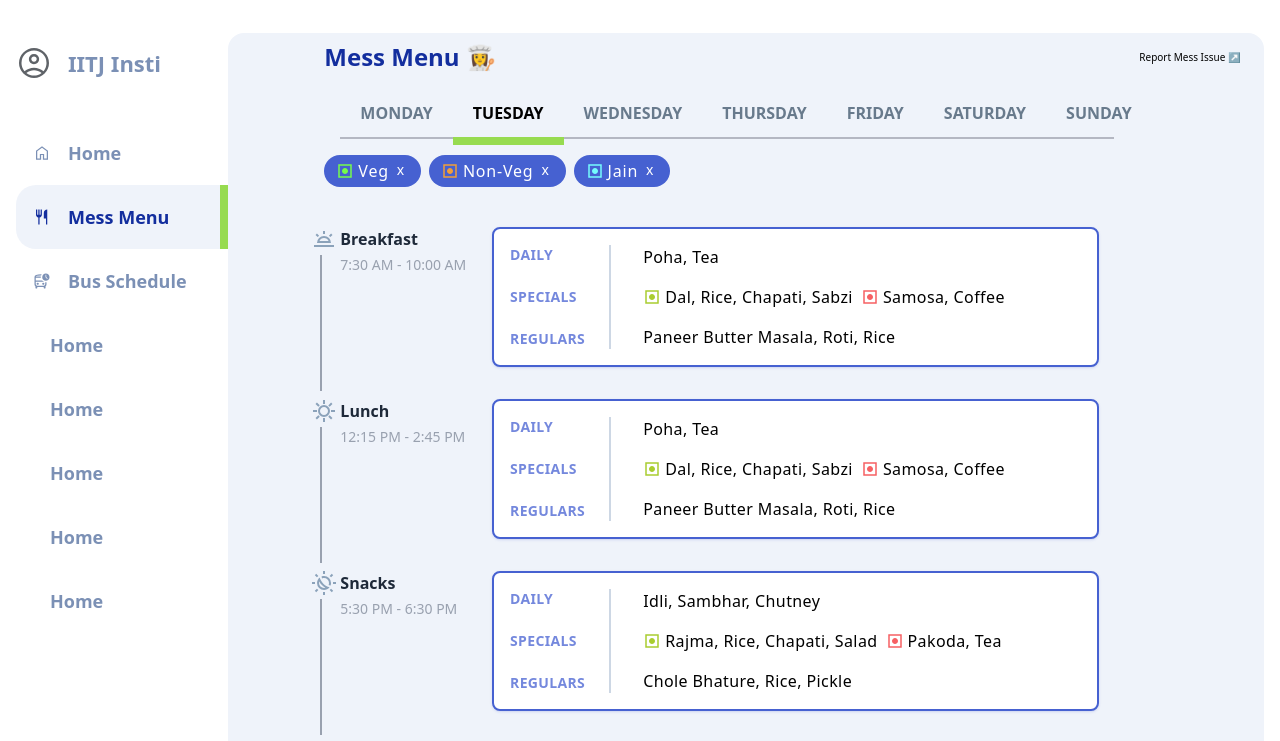
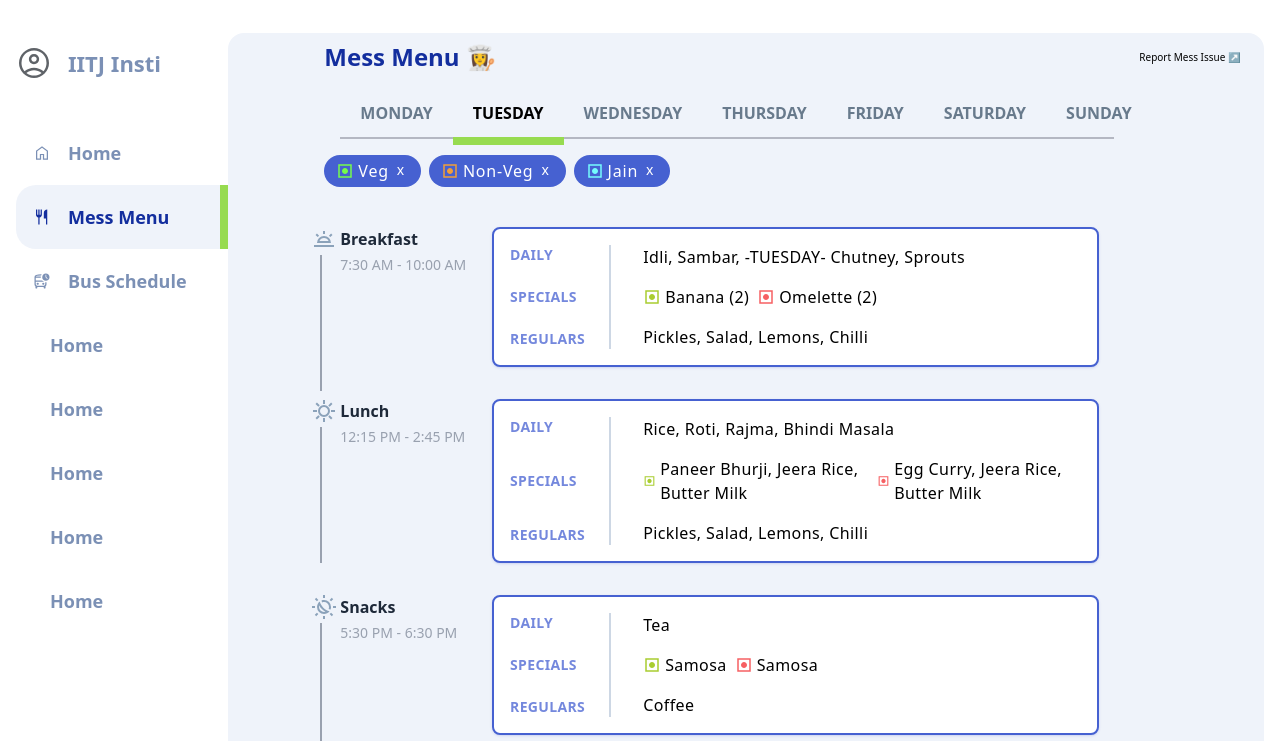
Before and after one commit to HerilMistry/IITJInstiWebApp, a React (Vite) app: page /messmenu in a window 1280 px wide. Shown: the top 741 px of the page. Built offline with nearby package versions, Linux system fonts and the light colour scheme.

Commit message:
Made json data and rendered it 	modified:   src/components/messmenu/MealBox.jsx 	modified:   src/components/messmenu/MealTimeline.jsx 	modified:   src/data/messmenu.json 	modified:   src/pages/MessMenu.jsx

```diff
--- a/src/components/messmenu/MealBox.jsx
+++ b/src/components/messmenu/MealBox.jsx
@@ -1,6 +1,6 @@
 import React from 'react'
 
-function MealBox({menuData}) {
+function MealBox({menuData,selectedOptions}) {
     return (
       <div className="w-full flex rounded-lg bg-white gap-x-8 border-2 border-[#4661D1] shadow shadow-[#2538C61F] py-4 px-4 divide-x-2 divide-[#CDD7E4]">
         <div className="flex flex-col gap-y-4 text-sm justify-between text-[#7488DD] font-semibold -tracking-tight pr-6">
@@ -9,18 +9,18 @@ function MealBox({menuData}) {
           <span>REGULARS</span>
         </div>
         <div className="flex flex-col gap-y-4 justify-between font-medium -tracking-tight">
-          <span>{menuData.menuItemBreakfast}</span>
+          <span>{menuData.daily}</span>
           <div className="flex gap-x-2">
-            <span className="flex items-center gap-x-1">
+            {selectedOptions.includes('Veg') && <span className="flex items-center gap-x-1">
               <svg xmlns="http://www.w3.org/2000/svg" height="18px" viewBox="0 -960 960 960" width="18px" fill='#A9CD30'><path d="M120-120v-720h720v720H120Zm80-80h560v-560H200v560Zm280-120q-66 0-113-47t-47-113q0-66 47-113t113-47q66 0 113 47t47 113q0 66-47 113t-113 47Z" /></svg>
-              {menuData.menuItemLunch}
-            </span>
-            <span className="flex items-center gap-x-1">
+              {menuData.specials.veg}
+            </span>}
+            {selectedOptions.includes('Non-Veg') && <span className="flex items-center gap-x-1">
               <svg xmlns="http://www.w3.org/2000/svg" height="18px" viewBox="0 -960 960 960" width="18px" fill='#F66063'><path d="M120-120v-720h720v720H120Zm80-80h560v-560H200v560Zm280-120q-66 0-113-47t-47-113q0-66 47-113t113-47q66 0 113 47t47 113q0 66-47 113t-113 47Z" /></svg>
-              {menuData.menuItemSnacks}
-            </span>
+              {menuData.specials.nonveg}
+            </span>}
           </div>
-          <span>{menuData.menuItemDinner}</span>
+          <span>{menuData.regulars}</span>
         </div>
       </div>
     )
--- a/src/components/messmenu/MealTimeline.jsx
+++ b/src/components/messmenu/MealTimeline.jsx
@@ -1,6 +1,6 @@
 import { useEffect, useState } from "react";
 import MealBox from "./MealBox";
-import data from '../../data/messmenu.json'
+
 
 const meals = [
   { name: "Breakfast", time: "7:30 AM - 10:00 AM"},
@@ -12,14 +12,15 @@ const meals = [
 const timings = [[730, 1000], [1215, 1445], [1730, 1830], [1945, 2330]]
 
 
-export default function MealTimeline() {
+export default function MealTimeline({menuData, selectedOptions}) {
 
   const date = new Date;
   const hours = date.getHours()
   const mins = date.getMinutes()
   const [time, setTime] = useState(hours * 100 + mins)
 
-  const [menuData,setMenuData] = useState(data.menuData);
+  const menuDataArray = [menuData.menuItemBreakfast,menuData.menuItemLunch,menuData.menuItemSnacks,menuData.menuItemDinner];
+
 
 
 
@@ -43,13 +44,13 @@ export default function MealTimeline() {
   return (
     <div className="w-full flex flex-col items-start pl-4 space-y-8 p-6">
       {meals.map((meal, index) => (
-        <TimeSegement index={index} meal={meal} menuData={menuData[index]} isActive={time>=timings[index][0] && time<=timings[index][1]}/>
+        <TimeSegement index={index} meal={meal} menuData={menuDataArray[index]} selectedOptions={selectedOptions} isActive={time>=timings[index][0] && time<=timings[index][1]}/>
       ))}
     </div>
   );
 }
 
-function TimeSegement({index,meal,menuData,isActive}) {
+function TimeSegement({index,meal,menuData,isActive, selectedOptions}) {
 
   const icons = [
     <svg xmlns="http://www.w3.org/2000/svg" height="24px" viewBox="0 -960 960 960" width="24px" fill={(isActive)? '#0E2277':'#8BA2BA'}><path d="m734-556-56-58 86-84 56 56-86 86ZM80-160v-80h800v80H80Zm360-520v-120h80v120h-80ZM226-558l-84-86 56-56 86 86-58 56Zm71 158h366q-23-54-72-87t-111-33q-62 0-111 33t-72 87Zm-97 80q0-117 81.5-198.5T480-600q117 0 198.5 81.5T760-320H200Zm280-80Z" /></svg>,
@@ -68,7 +69,7 @@ function TimeSegement({index,meal,menuData,isActive}) {
         </div>
         <p className={(isActive? 'text-[#1839C6]' : 'text-gray-400')+' text-sm font-medium'}>{meal.time}</p>
       </div>
-      <MealBox menuData={menuData}/>
+      <MealBox menuData={menuData} selectedOptions={selectedOptions}/>
     </div>
   );
 }
--- a/src/data/messmenu.json
+++ b/src/data/messmenu.json
@@ -4,64 +4,261 @@
         "year": 2024,
         "month": 1,
         "day": 0,
-            "menuItemBreakfast": "Poha, Tea",
-            "menuItemLunch": "Dal, Rice, Chapati, Sabzi",
-            "menuItemSnacks": "Samosa, Coffee",
-            "menuItemDinner": "Paneer Butter Masala, Roti, Rice"
+        "menuItemBreakfast": {
+          "daily": "Brown and White Bread, -MONDAY- Jam, Butter, Corn Flakes, Salad",
+          "specials": {
+            "veg": "Banana (2)",
+            "nonveg": "Boiled egg (2)"
+          },
+          "regulars": "Pickles, Salad, Lemons, Chilli"
+        },
+        "menuItemLunch": {
+          "daily": "Rice, Roti, Kofta, Aaloo Matar",
+          "specials": {
+            "veg": "Aaloo Achari, Palak Puri, Lassi",
+            "nonveg": "Aaloo Achari, Palak Puri, Lassi"
+          },
+          "regulars": "Pickles, Salad, Lemons, Chilli"
+        },
+        "menuItemSnacks": {
+          "daily": "Tea",
+          "specials": {
+            "veg": "Grilled Sandwich",
+            "nonveg": "Grilled Sandwich"
+          },
+          "regulars": "Coffee"
+        },
+        "menuItemDinner": {
+          "daily": "Rice, Roti",
+          "specials": {
+            "veg": "Gajar Halwa, Chole, Tandoori Roti",
+            "nonveg": "Gajar Halwa, Chicken Butter Masala, Tandoori Roti"
+          },
+          "regulars": "Pickles, Salad, Lemons, Chilli"
+        }
       },
       {
         "year": 2024,
         "month": 1,
         "day": 1,
-            "menuItemBreakfast": "Poha, Tea",
-            "menuItemLunch": "Dal, Rice, Chapati, Sabzi",
-            "menuItemSnacks": "Samosa, Coffee",
-            "menuItemDinner": "Paneer Butter Masala, Roti, Rice"
+        "menuItemBreakfast": {
+          "daily": "Idli, Sambar, -TUESDAY- Chutney, Sprouts",
+          "specials": {
+            "veg": "Banana (2)",
+            "nonveg": "Omelette (2)"
+          },
+          "regulars": "Pickles, Salad, Lemons, Chilli"
+        },
+        "menuItemLunch": {
+          "daily": "Rice, Roti, Rajma, Bhindi Masala",
+          "specials": {
+            "veg": "Paneer Bhurji, Jeera Rice, Butter Milk",
+            "nonveg": "Egg Curry, Jeera Rice, Butter Milk"
+          },
+          "regulars": "Pickles, Salad, Lemons, Chilli"
+        },
+        "menuItemSnacks": {
+          "daily": "Tea",
+          "specials": {
+            "veg": "Samosa",
+            "nonveg": "Samosa"
+          },
+          "regulars": "Coffee"
+        },
+        "menuItemDinner": {
+          "daily": "Rice, Roti",
+          "specials": {
+            "veg": "Kheer, Kadhai Paneer, Naan",
+            "nonveg": "Kheer, Mutton Curry, Naan"
+          },
+          "regulars": "Pickles, Salad, Lemons, Chilli"
+        }
       },
       {
         "year": 2024,
         "month": 1,
         "day": 2,
-            "menuItemBreakfast": "Idli, Sambhar, Chutney",
-            "menuItemLunch": "Rajma, Rice, Chapati, Salad",
-            "menuItemSnacks": "Pakoda, Tea",
-            "menuItemDinner": "Chole Bhature, Rice, Pickle"
+        "menuItemBreakfast": {
+          "daily": "Paratha, Curd,-WEDNESDAY- Butter, Chutney",
+          "specials": {
+            "veg": "Banana (2)",
+            "nonveg": "Boiled Egg (2)"
+          },
+          "regulars": "Pickles, Salad, Lemons, Chilli"
+        },
+        "menuItemLunch": {
+          "daily": "Rice, Roti, Dal Makhani, Mix Veg",
+          "specials": {
+            "veg": "Methi Malai Matar, Pulav, Lassi",
+            "nonveg": "Fish Curry, Pulav, Lassi"
+          },
+          "regulars": "Pickles, Salad, Lemons, Chilli"
+        },
+        "menuItemSnacks": {
+          "daily": "Tea",
+          "specials": {
+            "veg": "Kachori",
+            "nonveg": "Kachori"
+          },
+          "regulars": "Coffee"
+        },
+        "menuItemDinner": {
+          "daily": "Rice, Roti",
+          "specials": {
+            "veg": "Rasgulla, Baingan Bharta, Tandoori Roti",
+            "nonveg": "Rasgulla, Chicken Curry, Tandoori Roti"
+          },
+          "regulars": "Pickles, Salad, Lemons, Chilli"
+        }
       },
       {
         "year": 2024,
         "month": 1,
         "day": 3,
-            "menuItemBreakfast": "Aloo Paratha, Curd",
-            "menuItemLunch": "Kadhi, Rice, Chapati, Papad",
-            "menuItemSnacks": "Bhel Puri, Lemonade",
-            "menuItemDinner": "Vegetable Pulao, Raita, Salad"
+        "menuItemBreakfast": {
+          "daily": "Brown and White Bread, -THRUSDAY- Jam, Butter, Corn Flakes, Salad",
+          "specials": {
+            "veg": "Banana (2)",
+            "nonveg": "Boiled egg (2)"
+          },
+          "regulars": "Pickles, Salad, Lemons, Chilli"
+        },
+        "menuItemLunch": {
+          "daily": "Rice, Roti, Kofta, Aaloo Matar",
+          "specials": {
+            "veg": "Aaloo Achari, Palak Puri, Lassi",
+            "nonveg": "Aaloo Achari, Palak Puri, Lassi"
+          },
+          "regulars": "Pickles, Salad, Lemons, Chilli"
+        },
+        "menuItemSnacks": {
+          "daily": "Tea",
+          "specials": {
+            "veg": "Grilled Sandwich",
+            "nonveg": "Grilled Sandwich"
+          },
+          "regulars": "Coffee"
+        },
+        "menuItemDinner": {
+          "daily": "Rice, Roti",
+          "specials": {
+            "veg": "Gajar Halwa, Chole, Tandoori Roti",
+            "nonveg": "Gajar Halwa, Chicken Butter Masala, Tandoori Roti"
+          },
+          "regulars": "Pickles, Salad, Lemons, Chilli"
+        }
       },
       {
         "year": 2024,
         "month": 1,
         "day": 4,
-            "menuItemBreakfast": "Dosa, Sambhar, Chutney",
-            "menuItemLunch": "Paneer Curry, Rice, Chapati, Salad",
-            "menuItemSnacks": "Pav Bhaji, Tea",
-            "menuItemDinner": "Dal Tadka, Jeera Rice, Roti"
+        "menuItemBreakfast": {
+          "daily": "Idli, Sambar, Chutney, -FRIDAY- Sprouts",
+          "specials": {
+            "veg": "Banana (2)",
+            "nonveg": "Omelette (2)"
+          },
+          "regulars": "Pickles, Salad, Lemons, Chilli"
+        },
+        "menuItemLunch": {
+          "daily": "Rice, Roti, Rajma, Bhindi Masala",
+          "specials": {
+            "veg": "Paneer Bhurji, Jeera Rice, Butter Milk",
+            "nonveg": "Egg Curry, Jeera Rice, Butter Milk"
+          },
+          "regulars": "Pickles, Salad, Lemons, Chilli"
+        },
+        "menuItemSnacks": {
+          "daily": "Tea",
+          "specials": {
+            "veg": "Samosa",
+            "nonveg": "Samosa"
+          },
+          "regulars": "Coffee"
+        },
+        "menuItemDinner": {
+          "daily": "Rice, Roti",
+          "specials": {
+            "veg": "Kheer, Kadhai Paneer, Naan",
+            "nonveg": "Kheer, Mutton Curry, Naan"
+          },
+          "regulars": "Pickles, Salad, Lemons, Chilli"
+        }
       },
       {
         "year": 2024,
         "month": 1,
         "day": 5,
-            "menuItemBreakfast": "Upma, Chutney, Tea",
-            "menuItemLunch": "Vegetable Korma, Rice, Chapati, Pickle",
-            "menuItemSnacks": "Sandwich, Coffee",
-            "menuItemDinner": "Butter Chicken, Roti, Rice"
+        "menuItemBreakfast": {
+          "daily": "Paratha, Curd, -SATURDAY- Butter, Chutney",
+          "specials": {
+            "veg": "Banana (2)",
+            "nonveg": "Boiled Egg (2)"
+          },
+          "regulars": "Pickles, Salad, Lemons, Chilli"
+        },
+        "menuItemLunch": {
+          "daily": "Rice, Roti, Dal Makhani, Mix Veg",
+          "specials": {
+            "veg": "Methi Malai Matar, Pulav, Lassi",
+            "nonveg": "Fish Curry, Pulav, Lassi"
+          },
+          "regulars": "Pickles, Salad, Lemons, Chilli"
+        },
+        "menuItemSnacks": {
+          "daily": "Tea",
+          "specials": {
+            "veg": "Kachori",
+            "nonveg": "Kachori"
+          },
+          "regulars": "Coffee"
+        },
+        "menuItemDinner": {
+          "daily": "Rice, Roti",
+          "specials": {
+            "veg": "Rasgulla, Baingan Bharta, Tandoori Roti",
+            "nonveg": "Rasgulla, Chicken Curry, Tandoori Roti"
+          },
+          "regulars": "Pickles, Salad, Lemons, Chilli"
+        }
       },
       {
         "year": 2024,
         "month": 1,
         "day": 6,
-            "menuItemBreakfast": "Chole, Bhature, Tea",
-            "menuItemLunch": "Dal Fry, Rice, Chapati, Salad",
-            "menuItemSnacks": "Veg Roll, Tea",
-            "menuItemDinner": "Mixed Vegetable Curry, Roti, Rice"
+        "menuItemBreakfast": {
+          "daily": "Paratha, Curd, Butter, -SUNDAY- Chutney",
+          "specials": {
+            "veg": "Banana (2)",
+            "nonveg": "Boiled Egg (2)"
+          },
+          "regulars": "Pickles, Salad, Lemons, Chilli"
+        },
+        "menuItemLunch": {
+          "daily": "Rice, Roti, Dal Makhani, Mix Veg",
+          "specials": {
+            "veg": "Methi Malai Matar, Pulav, Lassi",
+            "nonveg": "Fish Curry, Pulav, Lassi"
+          },
+          "regulars": "Pickles, Salad, Lemons, Chilli"
+        },
+        "menuItemSnacks": {
+          "daily": "Tea",
+          "specials": {
+            "veg": "Kachori",
+            "nonveg": "Kachori"
+          },
+          "regulars": "Coffee"
+        },
+        "menuItemDinner": {
+          "daily": "Rice, Roti",
+          "specials": {
+            "veg": "Rasgulla, Baingan Bharta, Tandoori Roti",
+            "nonveg": "Rasgulla, Chicken Curry, Tandoori Roti"
+          },
+          "regulars": "Pickles, Salad, Lemons, Chilli"
         }
+      }
+
     ]
   }
--- a/src/pages/MessMenu.jsx
+++ b/src/pages/MessMenu.jsx
@@ -1,5 +1,6 @@
 import React, { useState } from 'react'
 import MealTimeline from '../components/messmenu/MealTimeline.jsx';
+import data from '../data/messmenu.json'
 
 const MessMenu = () => {
   const date = new Date;
@@ -8,13 +9,17 @@ const MessMenu = () => {
   const [dayIndex, setDayIndex] = useState((day == 0) ? 6 : day - 1);
   const [selectedOptions, setSelectedOptions] = useState(['Veg', 'Non-Veg', 'Jain'])
 
+  const menuData= data.menuData[dayIndex]
+
   const days = ['monday', 'tuesday', 'wednesday', 'thursday', 'friday', 'saturday', 'sunday']
   const options = ['Veg', 'Non-Veg', 'Jain']
   const colors = ['#75FB4C', '#F19E39', '#75FBFD']
 
   const toggleOption = (value) => {
     if (selectedOptions.includes(value)) {
-      setSelectedOptions(selectedOptions.filter((element, _) => element !== value))
+      if( selectedOptions.length > 1){
+        setSelectedOptions(selectedOptions.filter((element, _) => element !== value))
+      }
     }
     else {
       setSelectedOptions([...selectedOptions, value])
@@ -46,10 +51,11 @@ const MessMenu = () => {
             <BlueButton
               onClick={() => toggleOption(element)}
               isSelected={selectedOptions.includes(element)}
+              isDisabled={selectedOptions.includes(element) && selectedOptions.length==1}
               text={element}
               key={index} iconColor={colors[index]} ></BlueButton>)}
         </div>
-        <MealTimeline />
+        <MealTimeline menuData={menuData} selectedOptions={selectedOptions}/>
       </div>
       <a href='https://www.google.com' target='__blank' className='text-[10px] flex items-center h-8 hover:text-[#132E9E] hover:underline'>
         Report Mess Issue ↗
@@ -62,11 +68,12 @@ export default MessMenu
 
 
 
-const BlueButton = ({ text, iconColor, isSelected, onClick }) => {
+const BlueButton = ({ text, iconColor, isSelected, isDisabled, onClick }) => {
   return (
     <button
       onClick={onClick}
-      className={`flex items-center gap-x-1 justify-between ${(isSelected) ? 'bg-[#4661D1]' : 'bg-gray-400'} text-white pl-3 pr-1 py-1 -tracking-tighter rounded-3xl cursor-pointer transition duration-100`}>
+      disabled={isDisabled}
+      className={`flex items-center gap-x-1 justify-between ${(isSelected) ? 'bg-[#4661D1]' : 'bg-gray-400'} text-white pl-3 pr-1 py-1 -tracking-tighter rounded-3xl cursor-pointer transition duration-100 disabled:bg-[#4662d1a2]`}>
       <span><svg xmlns="http://www.w3.org/2000/svg" height="18px" viewBox="0 -960 960 960" width="18px" fill={iconColor}><path d="M120-120v-720h720v720H120Zm80-80h560v-560H200v560Zm280-120q-66 0-113-47t-47-113q0-66 47-113t113-47q66 0 113 47t47 113q0 66-47 113t-113 47Z" /></svg></span>
       <span>{text} </span>
       <span className='pb-[2px] pr-2 text-sm w-6'>{isSelected ? 'x' : '+'}</span>
```
Lines whose indentation alone changed are shown as unchanged.
